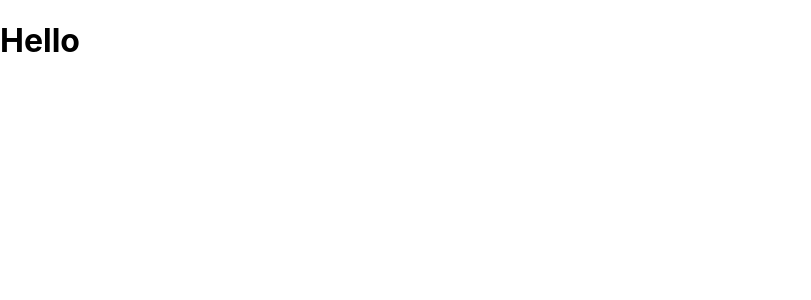
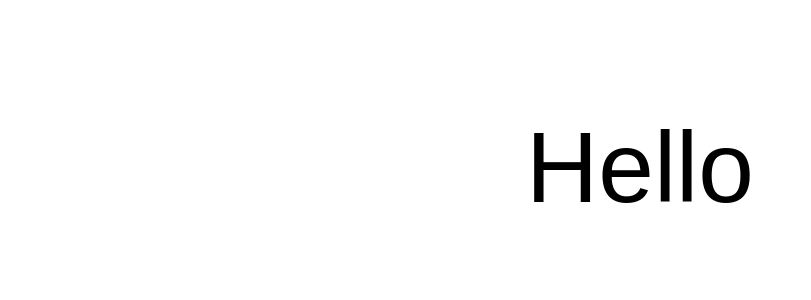
Before and after one commit to Akash-Atapattu/portfolio, a Next.js app: page / in a window 1280 px wide. Shown: the top 300 px of the page, without its empty margins (0-811 px from the left). Built offline with nearby package versions, Linux system fonts and the light colour scheme.

Commit message:
fixed css styles not loading

```diff
--- a/pages/index.tsx
+++ b/pages/index.tsx
@@ -10,13 +10,16 @@ const Home: NextPage = () => {
     <div className={styles.container}>
       <Head>
         <title>Akash's Portfolio</title>
-        <meta name="description" content="Generated by create next app" />
+        <meta name="description" content="Akash Atapattu Professional Portfolio" />
         <link rel="icon" href="/favicon.ico" />
       </Head>
 
-      <main className={styles.main}>
-        <h1 className="title">Hello</h1>
-      <h1 className={styles.title}>Welcome</h1>
+      <main>
+        <div className={styles.background}>
+          <div className={styles.homepage}>
+            <p className={styles.title}>Hello</p>
+          </div>
+        </div>
       </main>
 
     </div>
--- a/styles/Home.module.css
+++ b/styles/Home.module.css
@@ -1,26 +1,17 @@
 .background{
-  background-color: #242323;
-  width: 100vw;
-  height: 100vh;
-  position: relative;
-  display: flex;
-  justify-content: center;
-  align-items: center;
-  min-width: 100vh;
-  /* background-size: cover; */
+  /* background-color: bisque; */
 }
 
-.blob{
-  position: absolute;
-  width: 30vw;
-  height: 30vh;
-  background: #fff;
+.homepage{
+  width: 100%;
+  margin-left: auto;
+  margin-right: auto;
 }
 
 .title{
   font-family: 'Raleway', sans-serif;
   text-align: center;
-  font-size: 3em;
-  color: white;
-  padding-top: 10vh;
+  font-size: 100px;
+  color: black;
+  padding-top: 10px;
 }
--- a/styles/globals.css
+++ b/styles/globals.css
@@ -2,8 +2,6 @@ html,
 body {
   padding: 0;
   margin: 0;
-  font-family: -apple-system, BlinkMacSystemFont, Segoe UI, Roboto, Oxygen,
-    Ubuntu, Cantarell, Fira Sans, Droid Sans, Helvetica Neue, sans-serif;
 }
 
 a {
```
Also changed, not shown: 1 other file (tests, documents, lock files or other folders).
